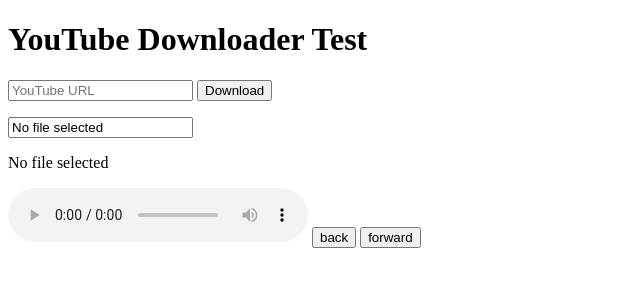
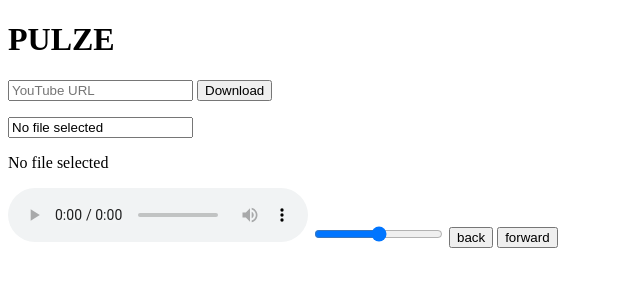
Before and after one commit to FireEntity1/pulze, a SvelteKit app: page / in a window 1280 px wide. Shown: the top 300 px of the page, without its empty margins (0-640 px from the left). Built offline with nearby package versions, Linux system fonts and the light colour scheme.

Commit message:
feat: volume

```diff
--- a/src/routes/+page.svelte
+++ b/src/routes/+page.svelte
@@ -9,6 +9,8 @@
   let url = "";
   let message = "";
   let audioSrc = "";
+
+  let volume = 0.5;
 
   let playing = 0;
 
@@ -61,8 +63,8 @@
   }
 </script>
 
-<main>
-  <h1>YouTube Downloader Test</h1>
+<main class="text-center align-middle">
+  <h1>PULZE</h1>
   <input bind:value={url} placeholder="YouTube URL" />
   <button onclick={download}>Download</button>
   <p>{message}</p>
@@ -72,7 +74,9 @@
 </form>
 
   <p>{songname}</p>
-  <audio autoplay onended={(playing += 1)} controls src={audioSrcs[dir[playing]]}></audio>
+  <audio bind:volume={volume} autoplay onended={(playing += 1)} controls src={audioSrcs[dir[playing]]}></audio>
+
+  <input type="range" bind:value={volume} min="0" max="1" step="0.05">
 
   <button onclick={() => { playing = Math.max(0, playing - 1); }}> back </button>
   <button onclick={() => { playing = Math.min(dir.length - 1, playing + 1); }}> forward </button>
```
